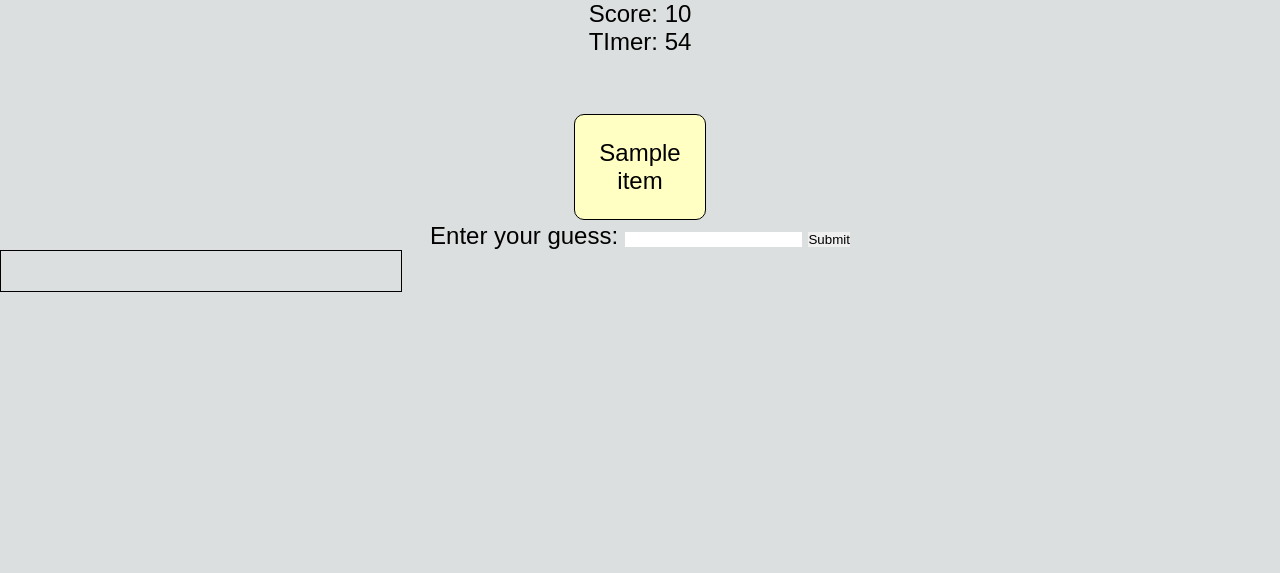
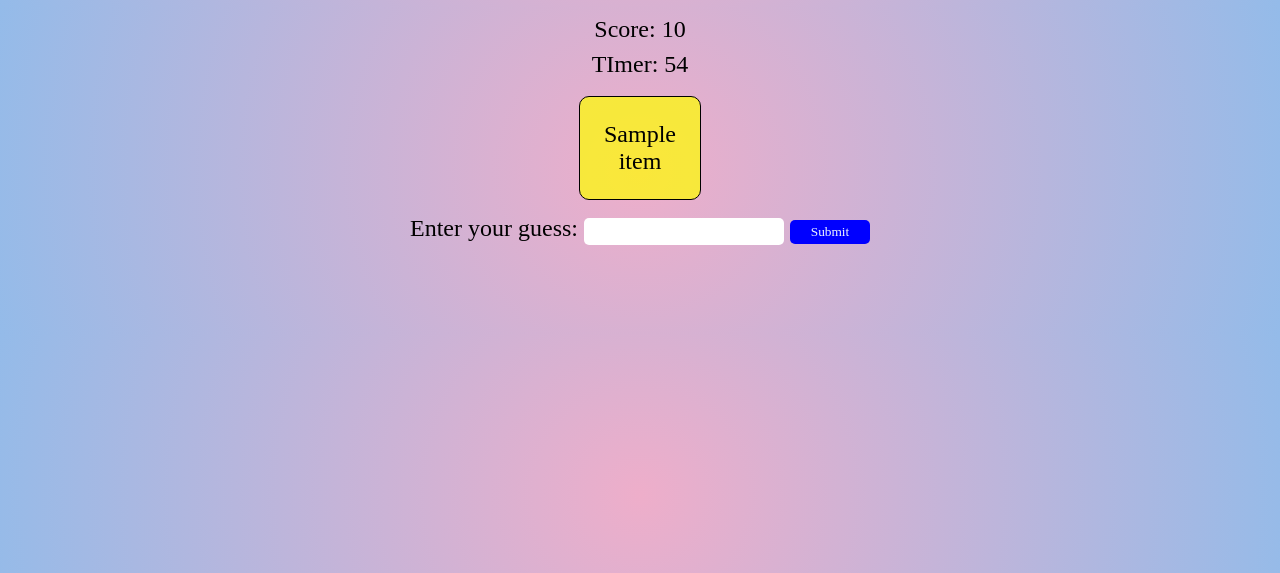
Before and after one commit to viktoriaukr/bog____l_l_e, a Flask app: template templates/base.html in a window 1280 px wide. Shown: the top 573 px of the page. Run offline with Flask 3, Linux system fonts and the light colour scheme; the template is opened without the code that fills it: most values are stand-ins (such as "Sample title", 1, 10 or a date in 2020); lists and menus that the app fills with data are empty; parts of the project's set-up code (start-up, migrations or seed data) failed here and were passed over; some libraries are stand-ins or nearby versions.

Commit message:
Update app.css

```diff
--- a/static/app.css
+++ b/static/app.css
@@ -2,19 +2,25 @@
   border: none;
   outline: none;
   font-weight: 200;
-  margin: 0;
+  margin: 1vh 0 0 0;
   padding: 0;
+  font-family: "Cinzel", serif;
 }
 body {
   text-align: center;
   font-family: Arial, Verdana, Sans-serif;
   font-size: 24px;
-  background-color: rgba(187, 192, 193, 0.5);
+  background: rgb(238, 174, 202);
+  background: radial-gradient(
+    circle,
+    rgba(238, 174, 202, 1) 0%,
+    rgba(148, 187, 233, 1) 100%
+  );
   text-align: center;
 }
 
 .boggle {
-  margin-top: 7vh;
+  margin-top: 1vh;
   display: flex;
   justify-content: center;
 }
@@ -24,11 +30,26 @@ body {
   padding: 1.5rem;
   border: 1px solid black;
   border-radius: 10px;
-  background-color: rgb(255, 255, 196);
+  background-color: rgba(255, 255, 0, 0.71);
+
 }
 
 .msg {
-  border: 1px solid black;
   width: 50vh;
   height: 2.5rem;
+  margin: 3vh auto;
 }
+
+#guess {
+  width: 25vh;
+  height: 1.7rem;
+  border-radius: 5px;
+}
+
+button {
+  height: 1.5rem;
+  width: 10vh;
+  background-color: blue;
+  color: aliceblue;
+  border-radius: 5px;
+}
```
